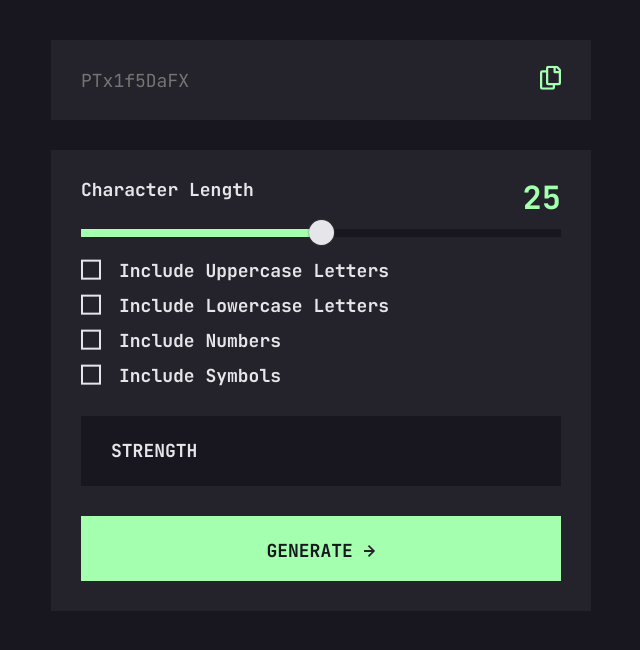
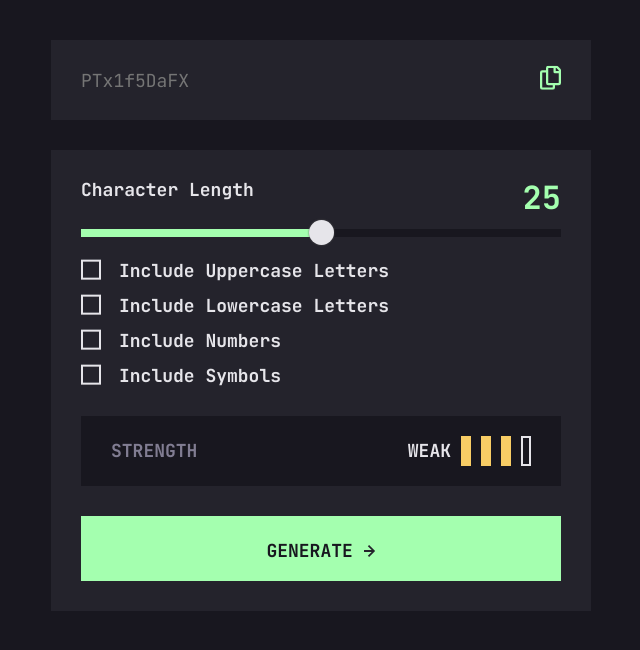
Before and after one commit to ClaytonDewey/react-password-generator, a React (Create React App) app: page / in a window 1280 px wide. Shown: the top 650 px of the page, without its empty margins (319-959 px from the left). Built offline with nearby package versions, Linux system fonts and the light colour scheme.

Commit message:
Update password strength box

```diff
--- a/src/components/StrengthBox.js
+++ b/src/components/StrengthBox.js
@@ -1,7 +1,10 @@
+import Indicators from './Indicators';
+
 const StrengthBox = () => {
   return (
     <div className='box box__strength'>
-      <p className='uppercase'>strength</p>
+      <span className='label uppercase'>strength</span>
+      <Indicators />
     </div>
   );
 };
--- a/src/sass/components/_box.scss
+++ b/src/sass/components/_box.scss
@@ -36,8 +36,18 @@
   &__strength {
     display: flex;
     align-items: center;
-    justify-content: space-between;    background: $clr-bg-dark;
+    justify-content: space-between;
+    background: $clr-bg-dark;
     margin-bottom: 3rem;
     height: 7rem;
+
+    span {
+      display: flex;
+      align-items: center;
+    }
+
+    .label {
+      color: $clr-font-dark;
+    }
   }
 }
```
